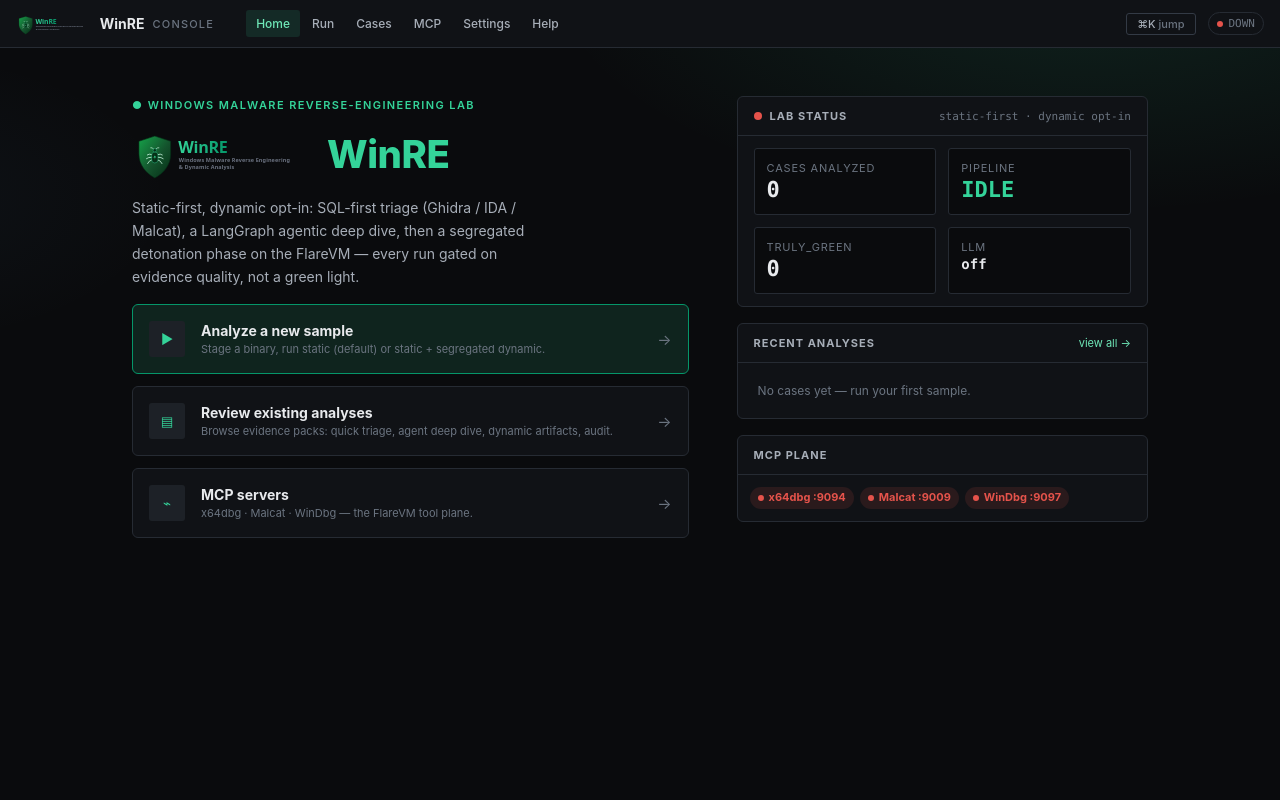
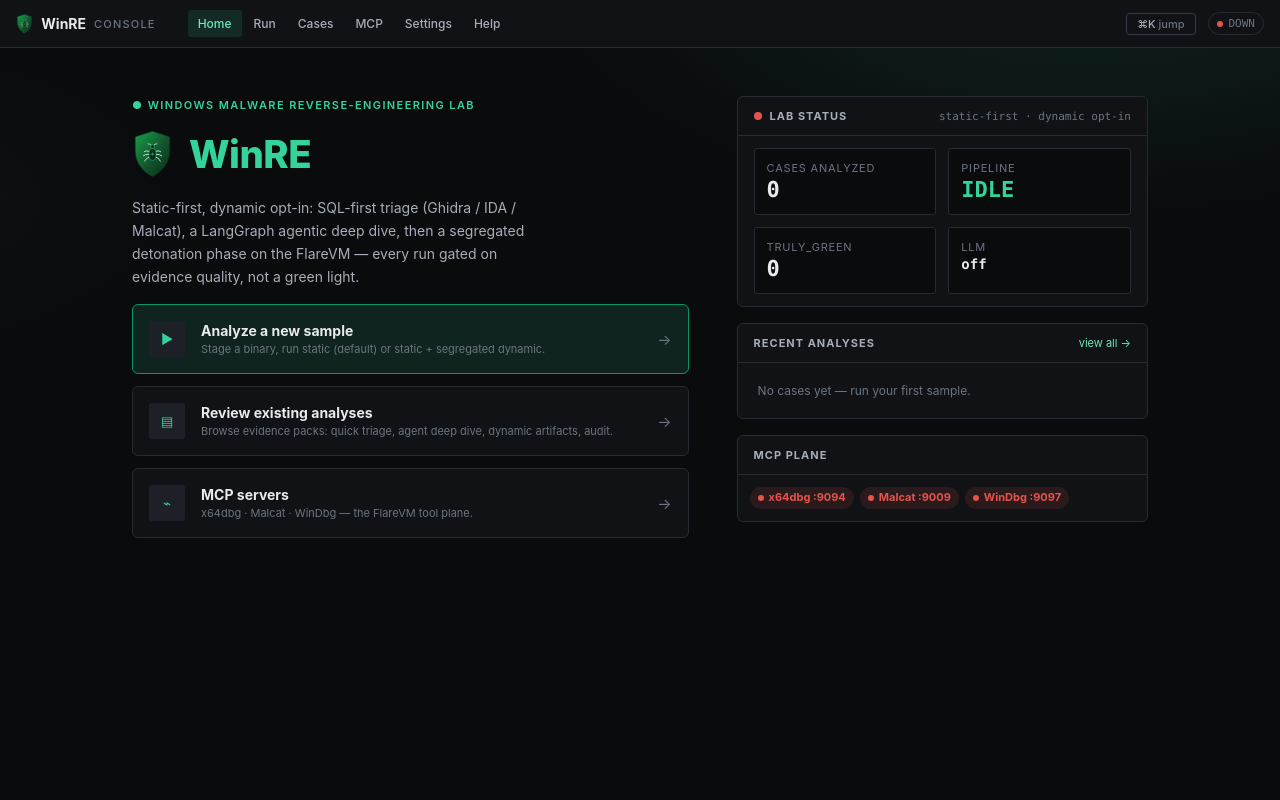
Before and after one commit to Ganron007/WinRE, a Flask app: page / in a window 1280 px wide. Run offline with Flask 3, Linux system fonts and the light colour scheme; data that the repository does not hold is empty; parts of the project's set-up code (start-up, migrations or seed data) failed here and were passed over; some libraries are stand-ins or nearby versions.

Commit message:
ui: header/hero use shield mark only (not full lockup); add favicon; drop stale static lockup

```diff
--- a/winre/ui/templates/base.html
+++ b/winre/ui/templates/base.html
@@ -4,12 +4,13 @@
   <meta charset="utf-8">
   <meta name="viewport" content="width=device-width, initial-scale=1">
   <title>{% block title %}WinRE{% endblock %}</title>
+  <link rel="icon" type="image/svg+xml" href="{{ url_for('static', filename='winre-mark.svg') }}">
   <link rel="stylesheet" href="{{ url_for('static', filename='winre.css') }}">
 </head>
 <body>
 <header class="topbar">
   <a href="/" class="topbar-brand">
-    <img src="{{ url_for('static', filename='winre-logo.svg') }}" alt="">
+    <img src="{{ url_for('static', filename='winre-mark.svg') }}" alt="WinRE">
     WinRE<span class="sub">Console</span>
   </a>
   <nav class="topbar-nav">
--- a/winre/ui/templates/index.html
+++ b/winre/ui/templates/index.html
@@ -10,7 +10,7 @@
         <div class="reveal">
           <span class="landing-eyebrow">● Windows Malware Reverse-Engineering Lab</span>
           <div style="display:flex; align-items:center; gap:16px">
-            <img src="{{ url_for('static', filename='winre-logo.svg') }}" alt="" style="height:52px">
+            <img src="{{ url_for('static', filename='winre-mark.svg') }}" alt="WinRE" style="height:52px">
             <h1 class="landing-title" style="margin:0"><span class="accent">WinRE</span></h1>
           </div>
           <p class="landing-sub">
```
Also changed, not shown: winre/ui/static/winre-logo.svg (deleted), winre/ui/static/winre-mark.svg (added).
